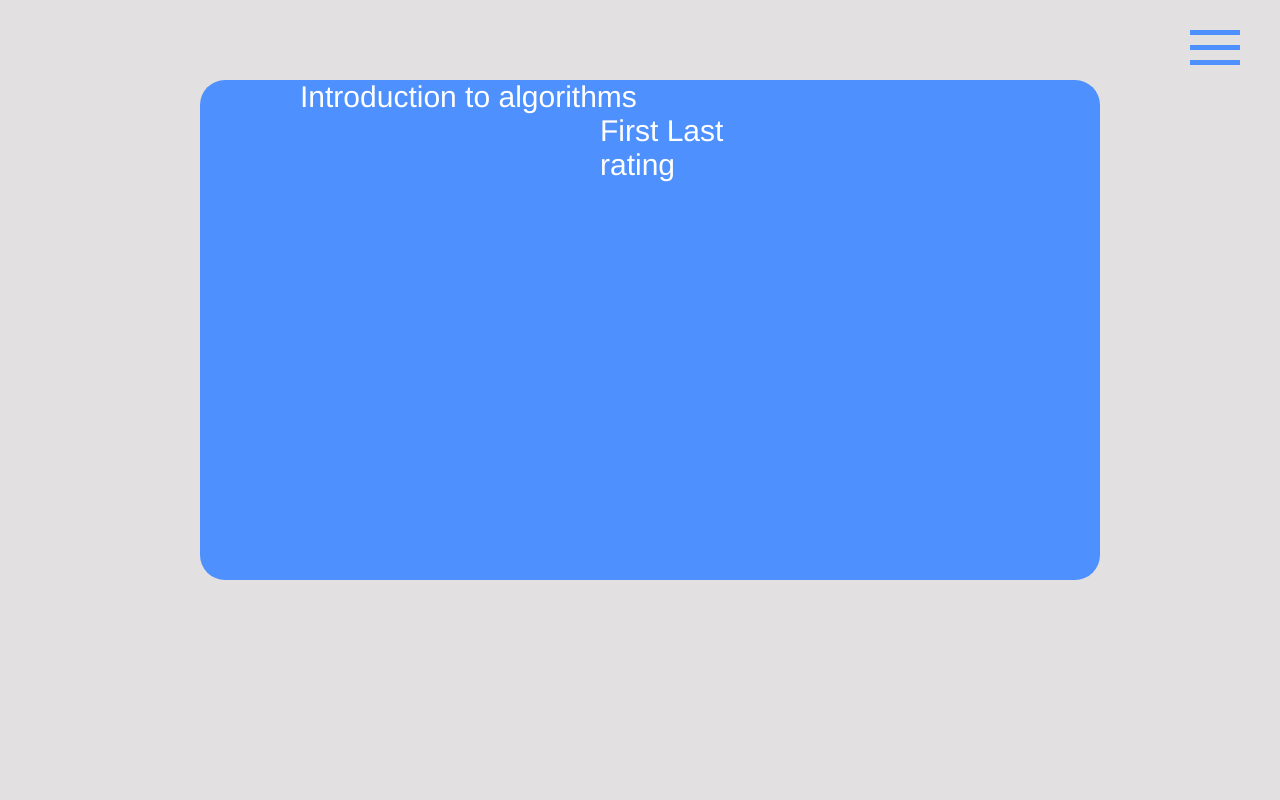
After one commit to cezzzanne/swapsyV2, a Django app: template main/templates/dropdown.html in a window 1280 px wide. The commit adds this page. Run offline with Django 3.2, Linux system fonts and the light colour scheme; the template is opened without the code that fills it, so the values that code supplies are empty; some libraries are stand-ins or nearby versions.

```diff
--- /dev/null
+++ b/main/static/mainStyle.css
@@ -0,0 +1,308 @@
+@import url(https://fonts.googleapis.com/css?family=Arimo:400,400italic,700,700italic);
+body,
+html {
+  height: 100%;
+  padding: 0;
+  margin: 0;
+  font-family: 'Arimo', sans-serif;
+}
+
+.box{
+  position: relative;
+  width: 900;
+  height: 150;
+  background: #4d90fe;
+  display: block;
+  margin-left: 200;
+  margin-right: auto;
+  border-radius: 25px;
+  margin-top: 50;
+}
+
+.checked{
+  color: black;
+}
+
+.star{
+  position:relative;
+  margin-left: 750;
+
+}
+h3 {
+  color: white;
+}
+.dropdown{
+  width: 500;
+  height: 900;
+  display: none;
+}
+#bookName{
+  position: relative;
+  margin-left: 200;
+  font-size: 30;
+
+}
+#author{
+  position: relative;
+  margin-left: 200;
+}
+#price{
+  position: relative;
+  margin-left: 750;
+  font-size: 30;
+}
+main {
+  z-index: 2;
+  position: relative;
+  height: 100%;
+  background-color: rgb(226, 224, 224);
+  -webkit-transition: transform .7s ease-in-out;
+  -moz-transition: transform .7s ease-in-out;
+  -ms-transition: transform .7s ease-in-out;
+  -o-transition: transform .7s ease-in-out;
+  transition: transform .7s ease-in-out;
+}
+
+.sidebar {
+  height: 100%;
+  width: 400px;
+  position: fixed;
+  top: 0;
+  z-index: 1;
+  right: 0;
+  background-color: #4d90fe;
+}
+
+.bar {
+  display: block;
+  height: 5px;
+  width: 50px;
+  background-color: #4d90fe;
+  margin: 10px auto;
+}
+
+.button {
+  /* cursor: pointer;
+  display: inline-block;
+  width: auto;
+  margin: 0 auto;
+  -webkit-transition: all .7s ease;
+  -moz-transition: all .7s ease;
+  -ms-transition: all .7s ease;
+  -o-transition: all .7s ease;
+  transition: all .7s ease; */
+}
+#btn{
+  cursor: pointer;
+  display: inline-block;
+  width: auto;
+  margin: 0 auto;
+  -webkit-transition: all .7s ease;
+  -moz-transition: all .7s ease;
+  -ms-transition: all .7s ease;
+  -o-transition: all .7s ease;
+  transition: all .7s ease;
+}
+
+.nav-right {
+  position: fixed;
+  right: 40px;
+  top: 20px;
+}
+
+.nav-right.visible-xs {
+  z-index: 3;
+}
+
+.hidden-xs {
+  display: none;
+}
+
+.middle {
+  margin: 0 auto;
+}
+
+.bar {
+  -webkit-transition: all .7s ease;
+  -moz-transition: all .7s ease;
+  -ms-transition: all .7s ease;
+  -o-transition: all .7s ease;
+  transition: all .7s ease;
+}
+
+.nav-right.visible-xs .active .bar {
+  background-color: #FFF;
+  -webkit-transition: all .7s ease;
+  -moz-transition: all .7s ease;
+  -ms-transition: all .7s ease;
+  -o-transition: all .7s ease;
+  transition: all .7s ease;
+}
+
+#btn.active .top {
+  -webkit-transform: translateY(15px) rotateZ(45deg);
+  -moz-transform: translateY(15px) rotateZ(45deg);
+  -ms-transform: translateY(15px) rotateZ(45deg);
+  -o-transform: translateY(15px) rotateZ(45deg);
+  transform: translateY(15px) rotateZ(45deg);
+}
+
+#btn.active .bottom {
+  -webkit-transform: translateY(-15px) rotateZ(-45deg);
+  -moz-transform: translateY(-15px) rotateZ(-45deg);
+  -ms-transform: translateY(-15px) rotateZ(-45deg);
+  -o-transform: translateY(-15px) rotateZ(-45deg);
+  transform: translateY(-15px) rotateZ(-45deg);
+}
+
+#btn.active .middle {
+  width: 0;
+}
+
+.move-to-left {
+  -webkit-transform: translateX(-400px);
+  -moz-transform: translateX(-400px);
+  -ms-transform: translateX(-400px);
+  -o-transform: translateX(-400px);
+  transform: translateX(-400px);
+}
+
+nav {
+  padding-top: 30px;
+}
+
+.sidebar-list {
+  padding: 0;
+  margin: 0;
+  list-style: none;
+  position: relative;
+  margin-top: 150px;
+  text-align: center;
+}
+
+.sidebar-item {
+  margin: 30px 0;
+  opacity: 0;
+  -webkit-transform: translateY(-20px);
+  -moz-transform: translateY(-20px);
+  -ms-transform: translateY(-20px);
+  -o-transform: translateY(-20px);
+  transform: translateY(-20px);
+}
+
+.sidebar-item:first-child {
+  -webkit-transition: all .7s .2s ease-in-out;
+  -moz-transition: all .7s .2s ease-in-out;
+  -ms-transition: all .7s .2s ease-in-out;
+  -o-transition: all .7s .2s ease-in-out;
+  transition: all .7s .2s ease-in-out;
+}
+
+.sidebar-item:nth-child(2) {
+  -webkit-transition: all .7s .4s ease-in-out;
+  -moz-transition: all .7s .4s ease-in-out;
+  -ms-transition: all .7s .4s ease-in-out;
+  -o-transition: all .7s .4s ease-in-out;
+  transition: all .7s .4s ease-in-out;
+}
+
+.sidebar-item:nth-child(3) {
+  -webkit-transition: all .7s .6s ease-in-out;
+  -moz-transition: all .7s .6s ease-in-out;
+  -ms-transition: all .7s .6s ease-in-out;
+  -o-transition: all .7s .6s ease-in-out;
+  transition: all .7s .6s ease-in-out;
+}
+
+.sidebar-item:last-child {
+  -webkit-transition: all .7s .8s ease-in-out;
+  -moz-transition: all .7s .8s ease-in-out;
+  -ms-transition: all .7s .8s ease-in-out;
+  -o-transition: all .7s .8s ease-in-out;
+  transition: all .7s .6s ease-in-out;
+}
+
+.sidebar-item.active {
+  opacity: 1;
+  -webkit-transform: translateY(0px);
+  -moz-transform: translateY(0px);
+  -ms-transform: translateY(0px);
+  -o-transform: translateY(0px);
+  transform: translateY(0px);
+}
+
+.sidebar-anchor {
+  color: #FFF;
+  text-decoration: none;
+  font-size: 1.8em;
+  text-transform: uppercase;
+  position: relative;
+  padding-bottom: 7px;
+}
+
+.sidebar-anchor:before {
+  content: "";
+  width: 0;
+  height: 2px;
+  position: absolute;
+  bottom: 10;
+  left: 0;
+  background-color: #FFF;
+  -webkit-transition: all .7s ease-in-out;
+  -moz-transition: all .7s ease-in-out;
+  -ms-transition: all .7s ease-in-out;
+  -o-transition: all .7s ease-in-out;
+  transition: all .7s ease-in-out;
+}
+
+.sidebar-anchor:hover:before {
+  width: 100%;
+}
+
+.ua {
+  position: absolute;
+  bottom: 20px;
+  left: 30px;
+}
+
+.fa {
+  font-size: 1.4em;
+  color: #EF8354;
+  -webkit-transition: all 1s ease;
+  -moz-transition: all 1s ease;
+  -ms-transition: all 1s ease;
+  -o-transition: all 1s ease;
+  transition: all 1s ease;
+}
+
+.ua:hover .fa {
+  color: #FFF;
+  -webkit-transform: scale(1.3);
+  -moz-transform: scale(1.3);
+  -ms-transform: scale(1.3);
+  -o-transform: scale(1.3);
+  transform: scale(1.3);
+  -webkit-transition: all 1s ease;
+  -moz-transition: all 1s ease;
+  -ms-transition: all 1s ease;
+  -o-transition: all 1s ease;
+  transition: all 1s ease;
+}
+
+@media (min-width: 480px) {
+  .nav-list {
+    display: block;
+  }
+}
+
+@media (min-width: 768px) {
+  .nav-right {
+    position: absolute;
+  }
+  .hidden-xs {
+    display: block;
+  }
+  .visible-xs {
+    display: none;
+  }
+}
--- a/main/static/styleBookDetails.css
+++ b/main/static/styleBookDetails.css
@@ -29,3 +29,7 @@ p.light {
     border-radius: 20px;
     box-shadow: 0px 6px 6px rgba(0, 0, 0, 0.3);
 }
+
+.hidden-col {
+    display: none;
+}
--- /dev/null
+++ b/main/static/toggle.js
@@ -0,0 +1,19 @@
+$(document).ready(function() {
+
+    function toggleSidebar() {
+      $(".a").toggleClass("active");
+      $("main").toggleClass("move-to-left");
+      $(".sidebar-item").toggleClass("active");
+    }
+
+    $(".a").on("click tap", function() {
+      toggleSidebar();
+    });
+
+    $(document).keyup(function(e) {
+      if (e.keyCode === 27) {
+        toggleSidebar();
+      }
+    });
+
+  });
--- /dev/null
+++ b/main/templates/dropdown.html
@@ -0,0 +1,74 @@
+<html>
+<link rel="stylesheet" href="../../../../Downloads/mainPAge/mainStyle.css">
+<script src="https://ajax.googleapis.com/ajax/libs/jquery/3.1.0/jquery.min.js"></script>
+    <script src="../../../../Downloads/mainPAge/toggle.js"></script>
+
+<style>
+.dropdown{
+    position: relative;
+  width: 900;
+  height: 500;
+  background: #4d90fe;
+  display: block;
+  margin-left: 200;
+  margin-right: auto;
+  border-radius: 25px;
+  margin-top: 50;
+  color: white;
+}
+.name{
+    position: relative;
+    margin-left: 100;
+    margin-right: auto;
+    font-size: 30;
+
+}
+.seller{
+    font-size: 30;
+    margin-left: 400;
+}
+.rating{
+    position: relative;
+    margin-left: 400;
+    margin-right: auto;
+    font-size: 30;
+}
+
+</style>
+<main>
+
+
+        <!-- this is for the icon -->
+        <nav>
+          <div class="nav-right hidden-xs">
+            <!-- <button class="dropdown" onclick="dropDown()"></button> -->
+            <div class="a" id="btn">
+              <div class="bar top"></div>
+              <div class="bar middle"></div>
+              <div class="bar bottom"></div>
+            </div>
+          </div>
+          <!-- nav-right -->
+        </nav>
+
+        <div class="dropdown">
+                <div class="name">Introduction to algorithms </div>
+                <div class="seller">First Last</div>
+                <div class="rating">rating</div>
+
+            </div>
+      </main>
+
+
+
+      <div class="sidebar">
+        <ul class="sidebar-list">
+          <li class="sidebar-item"><a href="#" class="sidebar-anchor">Settings</a></li>
+          <li class="sidebar-item"><a href="#" class="sidebar-anchor">My Listings</a></li>
+          <li class="sidebar-item"><a href="#" class="sidebar-anchor">Add Books</a></li>
+          <li class="sidebar-item"><a href="#" class="sidebar-anchor">Buy Books</a></li>
+        </ul>
+      </div>
+
+
+</html>
```
Also changed, not shown: main/static/dropdown.js (added, +8 -0 lines), main/templates/bookDetails.html (added, +77 -0 lines), main/templates/main.html (added, +71 -0 lines).
